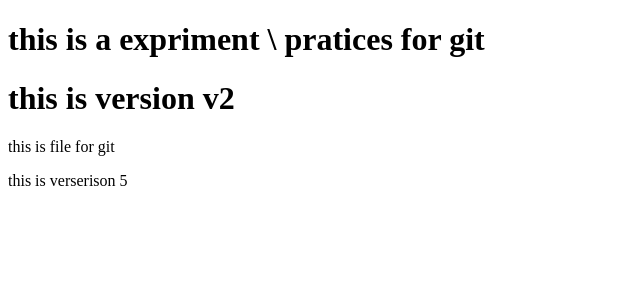
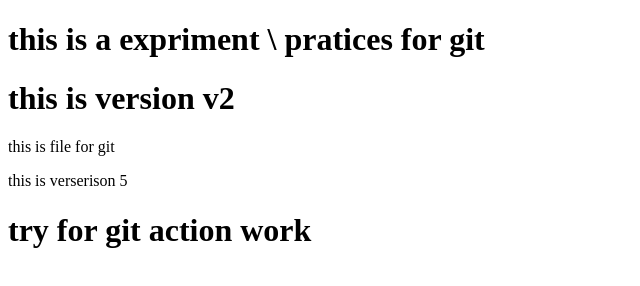
Before and after one commit to rohitkumarsingh7682/MY_rep, a plain HTML site: page index.html in a window 1280 px wide. Shown: the whole page, without its empty margins (0-640 px from the left). Drawn offline with Linux system fonts and the light colour scheme.

Commit message:
Update index.html

```diff
--- a/index.html
+++ b/index.html
@@ -10,5 +10,6 @@
 <h1> this is version v2 </h1>
 <p> this is file for git </p>
 <p> this is verserison 5 </p>
+<h1> try for git action work </h1>
 </body>
 </html>
```
